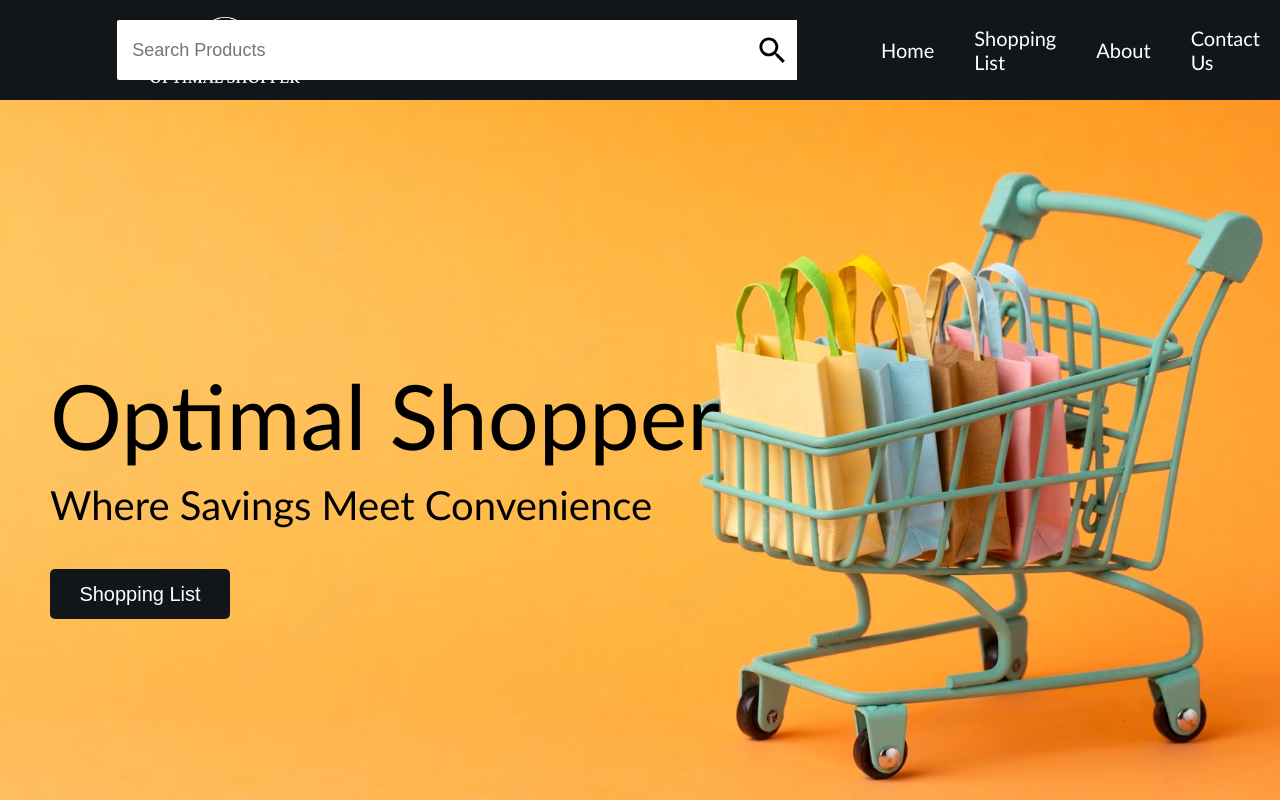
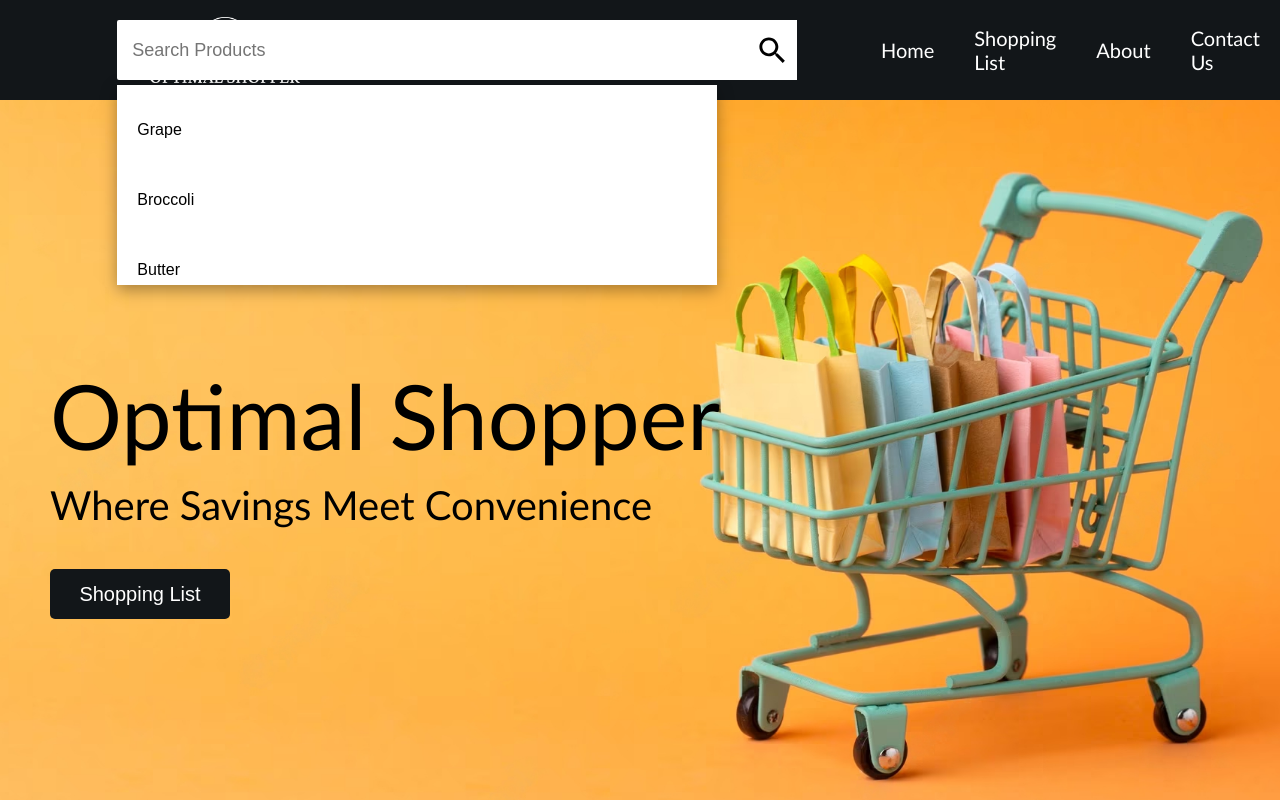
Before and after one commit to Dudemario/GroceryWebApp, a React (Create React App) app in the folder grocery_webapp/: page / in a window 1280 px wide. Shown: the top 800 px of the page. Built offline with nearby package versions, Linux system fonts and the light colour scheme.

Commit message:
reimplementing search bar changes

```diff
--- a/grocery_webapp/src/components/SearchBar.js
+++ b/grocery_webapp/src/components/SearchBar.js
@@ -11,7 +11,15 @@ function SearchBar({placeholder, data}) {
             <SearchIcon />
         </div>
       </div>
-
+      <div className="dataResult">
+        {data.map((value, key) => {
+          return  (
+            <a className="dataItem" href={value.link} target="_blank">
+            {" "}
+            {value.title} </a>
+        );
+        })}
+      </div>
     </div>
   )
 }
```
